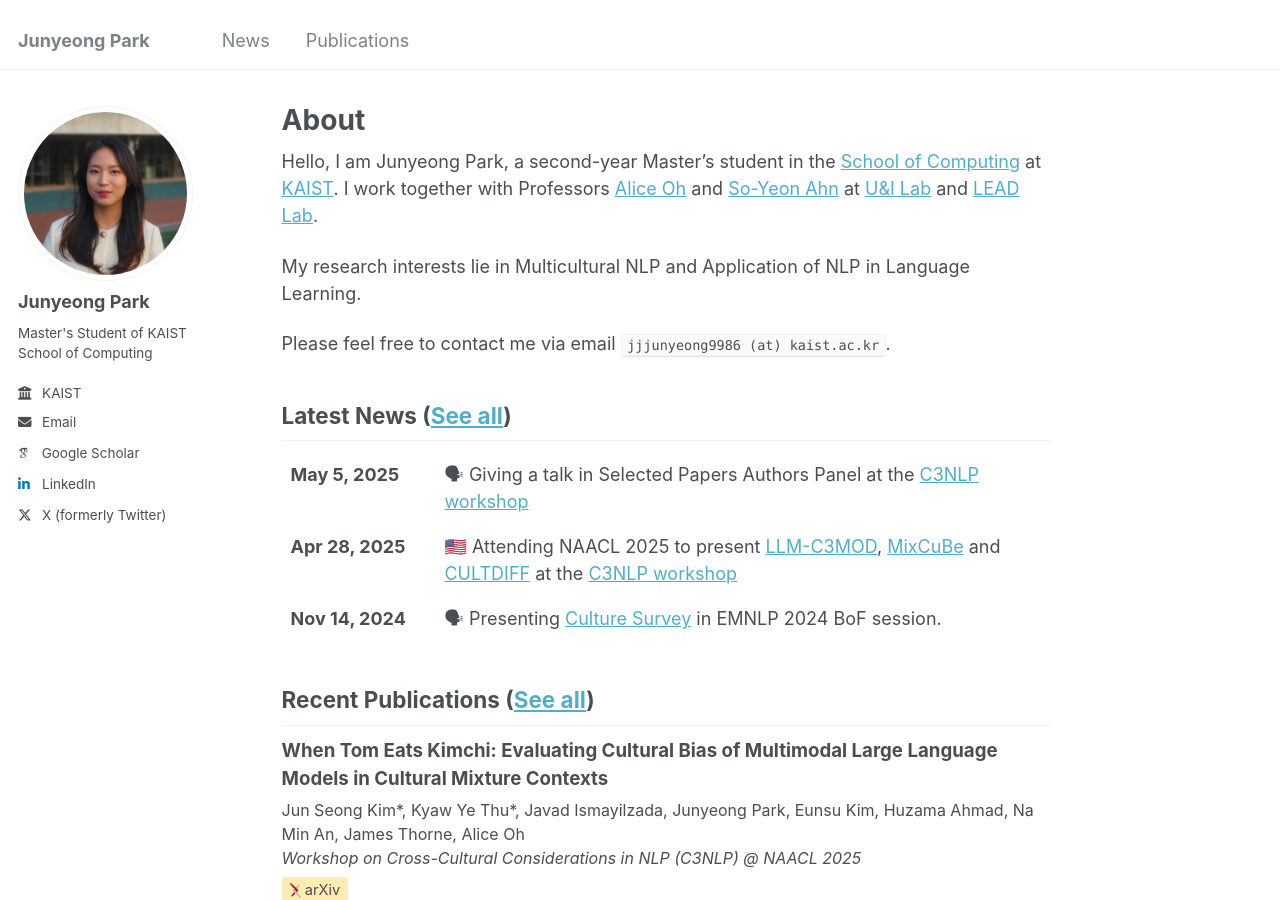
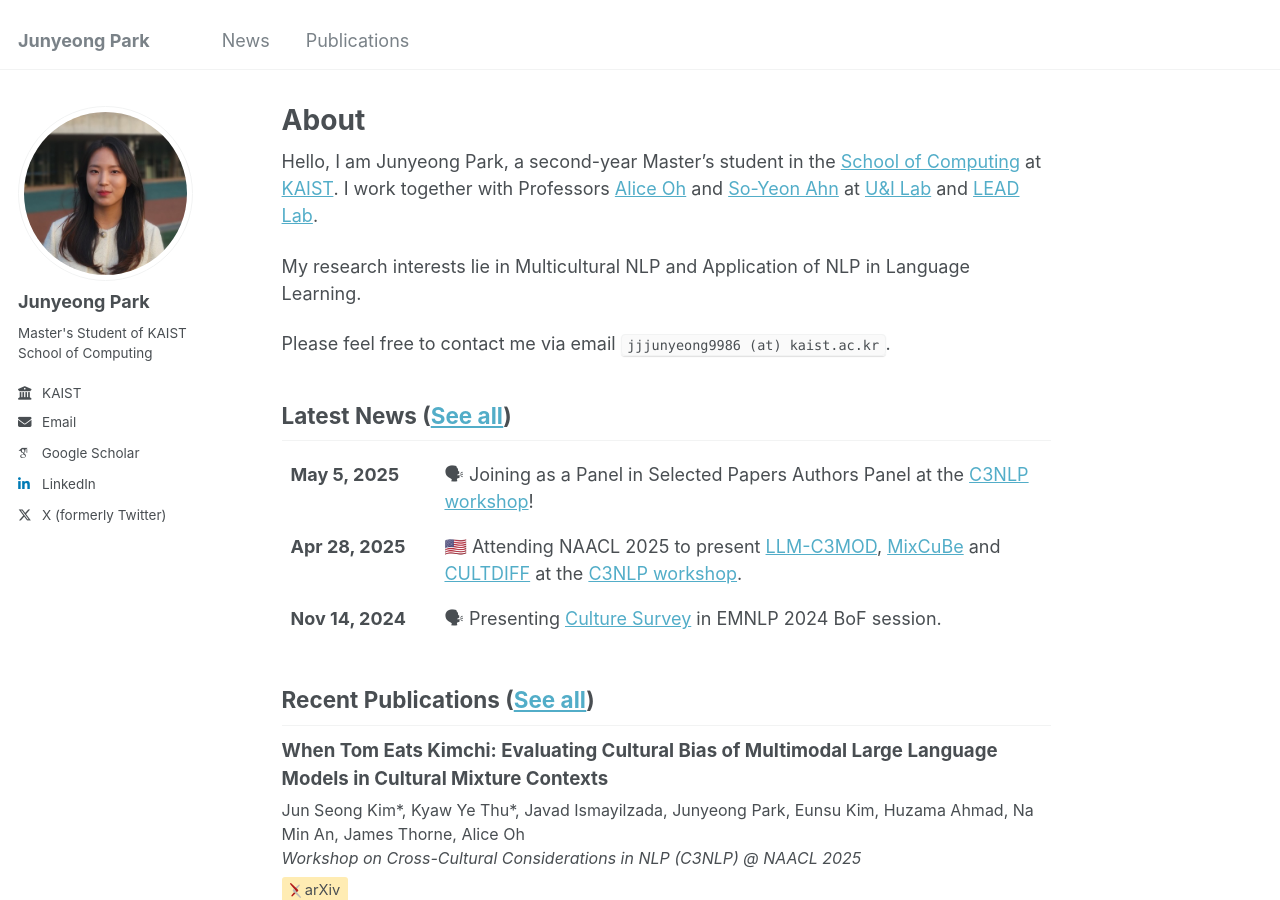
Before and after one commit to jjjunyeong/jjjunyeong.github.io, a Jekyll site: the page built from _pages/about.md, in a window 1280 px wide and 900 px high. Built offline with Jekyll 4.4.1, drawn with Linux system fonts in a browser that asks for light colours; some web fonts are replaced.

Commit message:
Update news.yml

```diff
--- a/_data/news.yml
+++ b/_data/news.yml
@@ -1,8 +1,8 @@
 - date: "May 5, 2025"
-  news: "🗣 Giving a talk in Selected Papers Authors Panel at the <a href='https://c3nlp.github.io'>C3NLP workshop</a>"
+  news: "🗣 Joining as a Panel in Selected Papers Authors Panel at the <a href='https://c3nlp.github.io'>C3NLP workshop</a>!"
 
 - date: "Apr 28, 2025"
-  news: "🇺🇸 Attending NAACL 2025 to present <a href='https://arxiv.org/abs/2503.07237'>LLM-C3MOD</a>, <a href='https://arxiv.org/abs/2503.16826'>MixCuBe</a> and <a href='https://arxiv.org/abs/2502.08914'>CULTDIFF</a> at the <a href='https://c3nlp.github.io'>C3NLP workshop</a>"
+  news: "🇺🇸 Attending NAACL 2025 to present <a href='https://arxiv.org/abs/2503.07237'>LLM-C3MOD</a>, <a href='https://arxiv.org/abs/2503.16826'>MixCuBe</a> and <a href='https://arxiv.org/abs/2502.08914'>CULTDIFF</a> at the <a href='https://c3nlp.github.io'>C3NLP workshop</a>."
 
 - date: "Nov 14, 2024"
   news: "🗣 Presenting <a href='https://arxiv.org/abs/2411.00860'>Culture Survey</a> in EMNLP 2024 BoF session."
```
